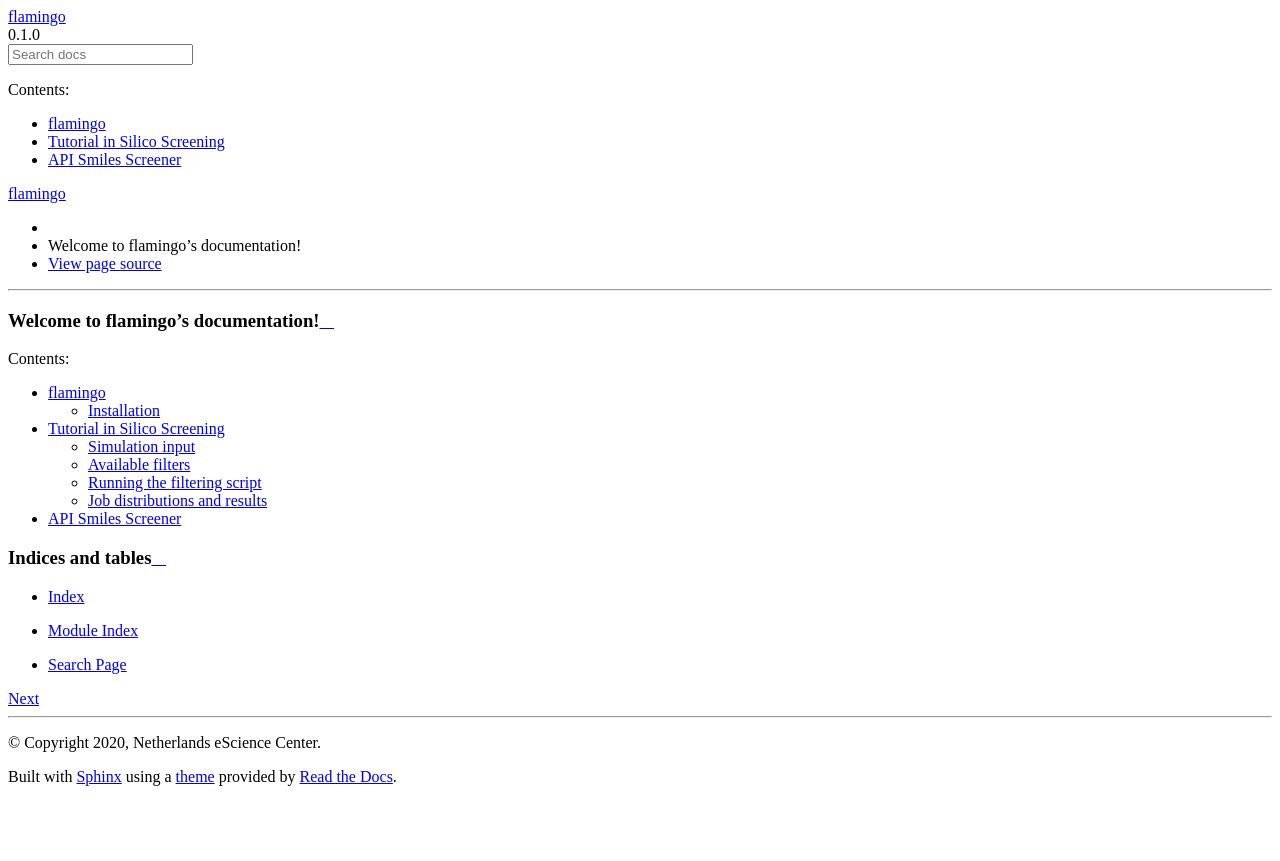
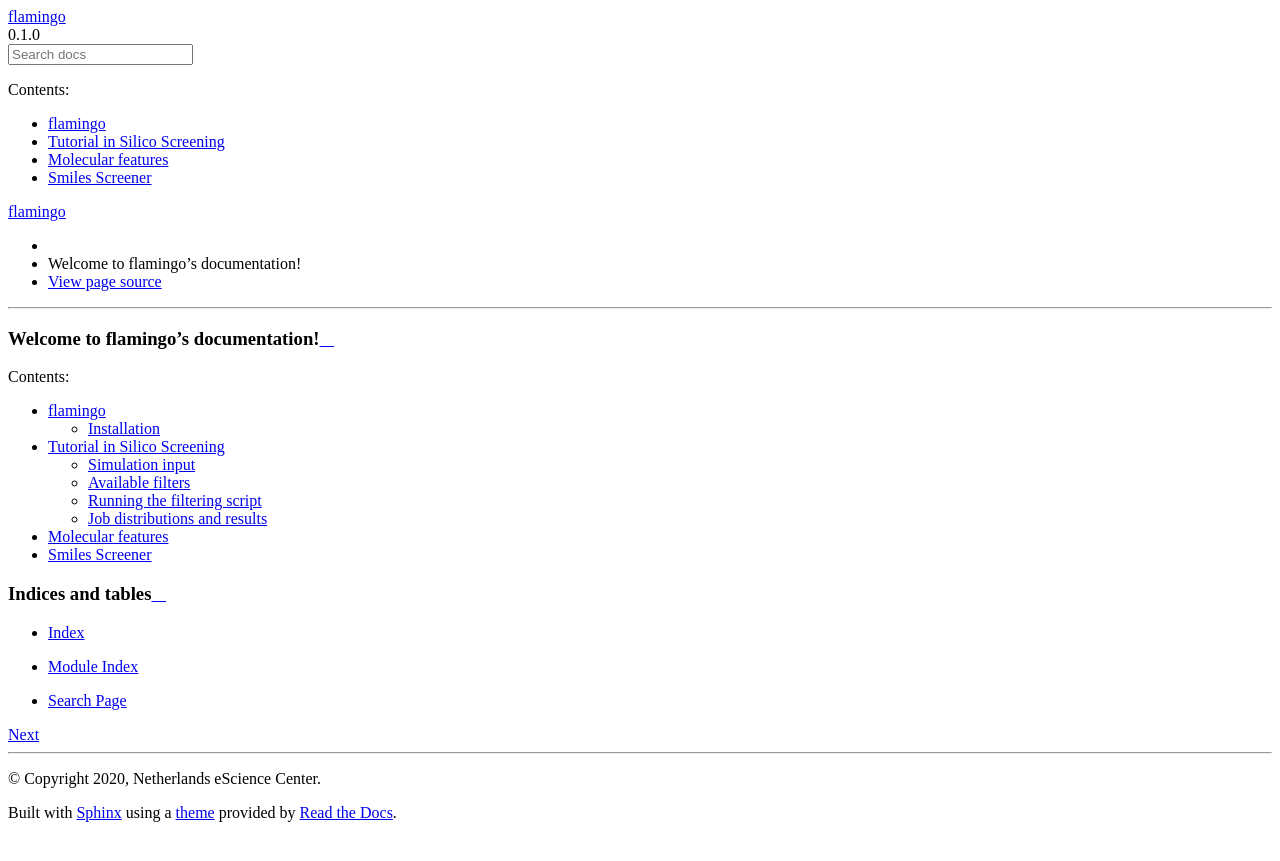
Before and after one commit to nlesc-nano/flamingo, a Sphinx documentation site: the page built from docs/index.rst, in a window 1280 px wide. Shown: the top 861 px of the page. Built offline with Sphinx 7.4.7 and the Read the Docs theme 2.0.0, drawn with Linux system fonts in a browser that asks for light colours.

```diff
--- a/docs/api_filtering.rst
+++ b/docs/api_filtering.rst
@@ -1,4 +1,4 @@
-API Smiles Screener
-===================
+Smiles Screener
+===============
 
-.. automodule:: swan.filter.screen
+.. automodule:: flamingo.screen
--- /dev/null
+++ b/docs/api_molecular_features.rst
@@ -0,0 +1,4 @@
+Molecular features
+==================
+
+.. automodule:: flamingo.features.featurizer
--- a/docs/index.rst
+++ b/docs/index.rst
@@ -12,6 +12,7 @@ Welcome to flamingo's documentation!
 
    includereadme
    tutorial_screening
+   api_molecular_features
    api_filtering
 
 Indices and tables
--- a/docs/tutorial_screening.rst
+++ b/docs/tutorial_screening.rst
@@ -107,8 +107,8 @@ To perform the screening you just need to execute the following command ::
 
 Job distributions and results
 *****************************
-For a given filter, **Swan** will try to compute the molecular properties in parallel since properties
-can be computed independently for each molecule. Therefore **Swan** split the molecular set
+For a given filter, **Flamingo** will try to compute the molecular properties in parallel since properties
+can be computed independently for each molecule. Therefore **Flamingo** split the molecular set
 into batches that can be computed in parallel. The `batch_size` keyword is used to control the
 size of these batches.
 
```
Also changed, not shown: 2 other files.
